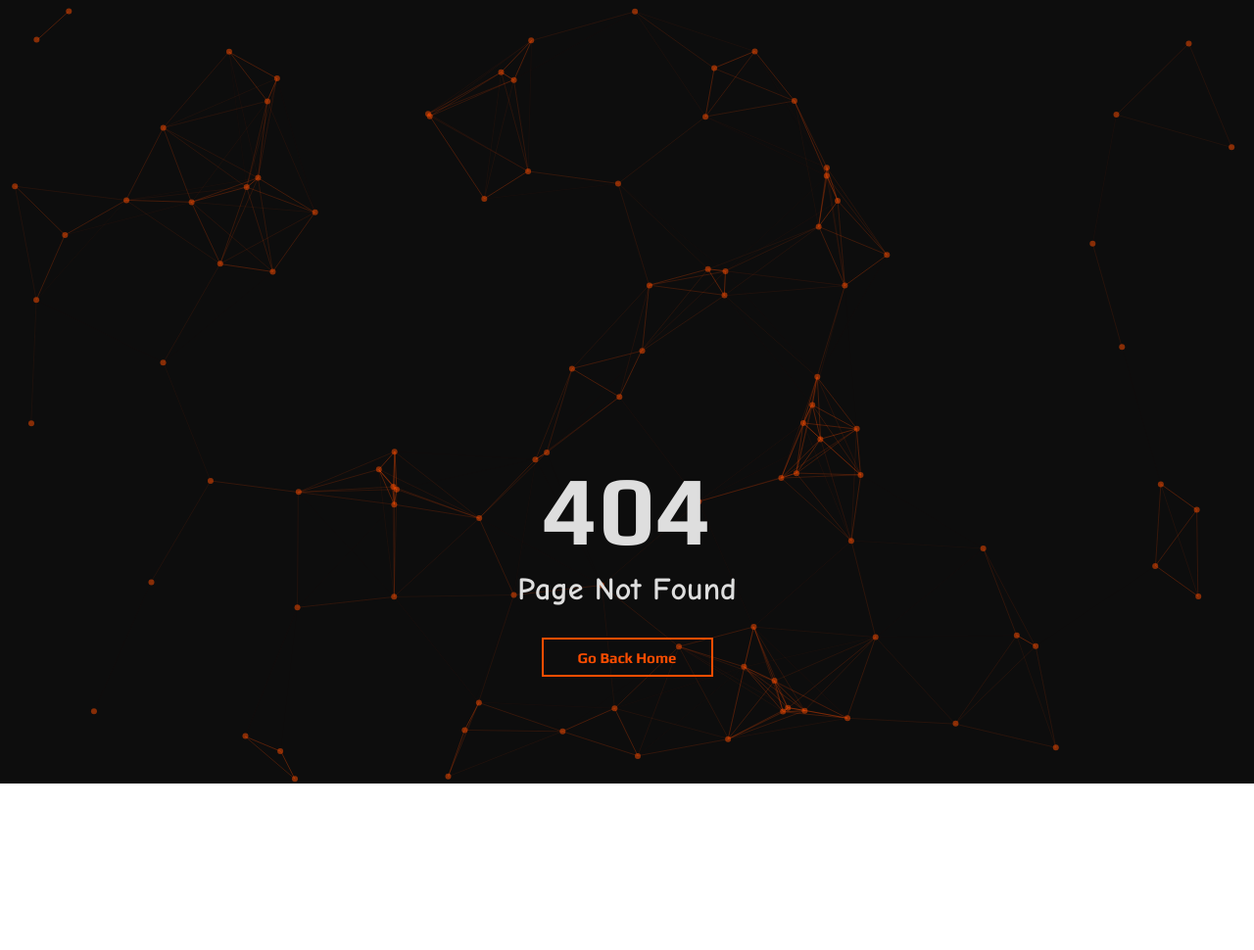
After one commit to splitzq/werinq-dev, a Flask app: template templates/notfound.html in a window 1280 px wide. The commit adds this page. Shown: the whole page at 98% size. Run offline with Flask 3, Linux system fonts and the light colour scheme; the template is opened without the code that fills it, so the values that code supplies are empty.

Commit message:
updated colors, added simple animations

```diff
--- a/main.py
+++ b/main.py
@@ -11,7 +11,10 @@ def home():
 def portfolio():
     return render_template('index.html')
 
+@app.errorhandler(404)
+def page_not_found(e):
+    return render_template('notfound.html'), 404
 
 if __name__ == '__main__':
     port = int(os.environ.get("PORT", 5000))
-    app.run(host="0.0.0.0", port=port)
+    app.run(host="0.0.0.0", port=port, debug=False)
--- /dev/null
+++ b/static/css/notfound.css
@@ -0,0 +1,74 @@
+:root {
+    --background-Color: #252524;
+    --accent-color: #ff4d00;
+}
+
+.errorPage {
+    position: relative;
+    z-index: 1;
+
+    margin: auto;
+
+    width: 500px;
+    height: 500px;
+
+    text-align: center;
+}
+
+.errorPage p {
+    color: #dedede;
+}
+
+h1 {
+    color: #dedede;
+    font-family: "Comic Neue", sans-serif;
+
+    margin-top: -95px;
+}
+
+[class="notFound"] {
+    font-family: "Play", sans-serif;
+    font-weight: bold;
+
+    font-size: 100px;
+}
+
+.iconClass {
+    position: relative;
+    color: var(--accent-color);
+    width: 150px;
+    height: 250px;
+
+    margin-top: 100px;
+    margin-left: -750px;
+}
+
+#goHome {
+    position: relative;
+
+    background: var(--accent-color)26;
+    border: 2px solid var(--accent-color);
+    color: var(--accent-color);
+
+    font-family: "Play", sans-serif;
+    font-weight: 600;
+    size: 100px;
+
+    margin-top: 10px;
+
+    align-items: center;
+    font-size: 15px;
+
+    width: 175px;
+    height: 40px;
+}
+
+#particles-js {
+    position: fixed;
+    top: 0;
+    left: 0;
+    width: 100%;
+    height: 100vh;
+    background: #0d0d0d;
+    z-index: -1;
+}
--- a/static/js/particles.json
+++ b/static/js/particles.json
@@ -1,14 +1,14 @@
 {
     "particles": {
         "number": { "value": 80 },
-        "color": { "value": "#5050ff" },
+        "color": { "value": "#ff4d00" },
         "shape": { "type": "circle" },
         "opacity": { "value": 0.5 },
         "size": { "value": 3 },
         "line_linked": {
             "enable": true,
             "distance": 150,
-            "color": "#5050ff",
+            "color": "#ff4d00",
             "opacity": 0.4,
             "width": 1
         },
--- a/static/js/script.js
+++ b/static/js/script.js
@@ -7,3 +7,17 @@ document.addEventListener("DOMContentLoaded", function() {
 document.getElementById("portfolioButton").addEventListener("click", function() {
     alert("button clicked!");
 });
+
+function delay(ms) {
+    return new Promise(resolve => setTimeout(resolve, ms));
+}
+
+window.onload = async function() {
+    const mainContainers = document.getElementsByClassName('mainContainer')
+
+    if (mainContainers.length > 0) {
+        const mainContainer = mainContainers[0]
+        mainContainer.classList.add("fade-in")
+    }
+
+}
--- a/templates/home.html
+++ b/templates/home.html
@@ -14,7 +14,7 @@
         <meta property="og:image_alt" content="silly goober :3">
         <meta property="og:description" content="Welcome to my portfolio, where you can explore my past projects and see what I've been working on!">
 
-        <link rel="stylesheet" href="{{ url_for('static', filename='css/styles.css') }}">
+        <link rel="stylesheet" href="{{ url_for('static', filename='css/home.css') }}">
         <link rel="stylesheet" href="https://fonts.googleapis.com/css2?family=Comic%20Neue:wght@400;700&display=swap">
         <link rel="stylesheet" href="https://fonts.googleapis.com/css2?family=Play:wght@400;700&display=swap">
 
@@ -42,7 +42,7 @@
                 <button id="portfolioButton">View Portfolio</button>
             </div>
 
-            <p class="bottom-text">~ pls dont steal my work thank u ~</p>
+            <p class="bottom-text" id="bottomText">~ pls dont steal my work thank u ~</p>
         </div>
 
         <div id="particles-js"></div> <!-- fixed id (no dots) -->
--- /dev/null
+++ b/templates/notfound.html
@@ -0,0 +1,41 @@
+<!DOCTYPE html>
+
+<html lang="en">
+    <head>
+        <meta charset="UTF-8">
+        <meta name="viewport" content="width=device-width, initial-scale=1.0">
+
+        <link rel="stylesheet" href="{{ url_for('static', filename='css/notfound.css')}}">
+        <link rel="stylesheet" href="https://fonts.googleapis.com/css2?family=Comic%20Neue:wght@400;700&display=swap">
+        <link rel="stylesheet" href="https://fonts.googleapis.com/css2?family=Play:wght@400;700&display=swap">
+
+        <title>Page Not Found</title>
+
+    </head>
+    <body>
+
+        <div class="icon">
+            <i data-lucide="archive-x" class="iconClass"></i>
+
+            <script src="https://unpkg.com/lucide@latest"></script>
+        </div>
+
+        <div class="errorPage">
+            <p class="notFound">
+                404
+            </p>
+
+            <h1>Page Not Found</h1>
+
+            <button id="goHome">
+                Go Back Home
+            </button>
+        </div>
+
+        <div id="particles-js"></div>
+
+        <script src="https://cdn.jsdelivr.net/particles.js/2.0.0/particles.min.js"></script>
+        <script src="{{ url_for('static', filename='js/script.js') }}"></script>
+        <script>lucide.createIcons();</script>
+    </body>
+</html>
```
Also changed, not shown: static/css/home.css (renamed from static/css/styles.css, +32 -11 lines), static/videos/20250224_121915.webp (added).
